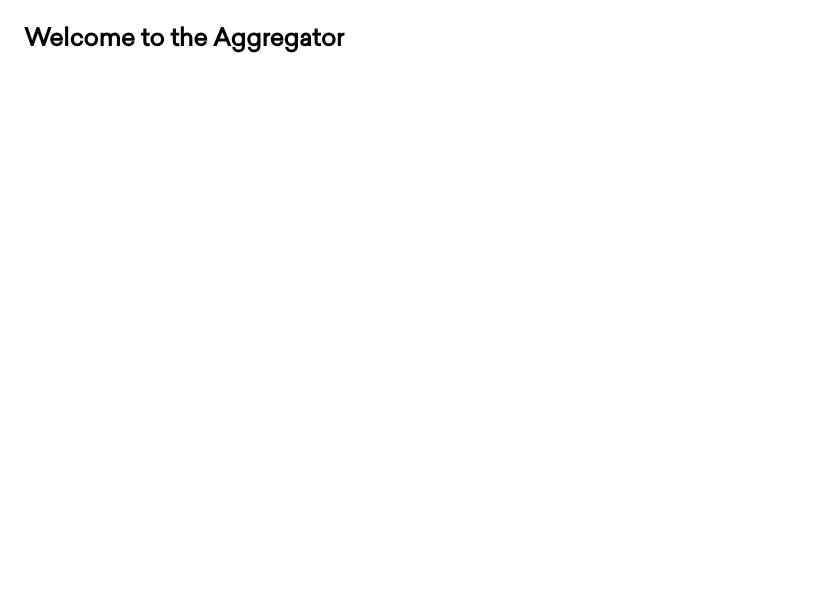
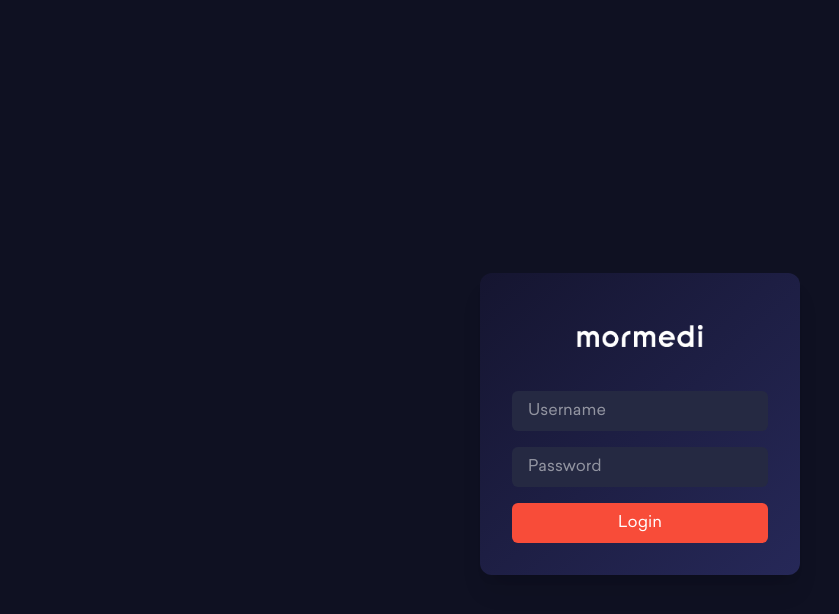
Before and after one commit to mormedi-lab/aggregator, a React (Vite) app in the folder frontend/: page / in a window 1280 px wide. Shown: the top 614 px of the page, without its empty margins (0-839 px from the left). Built offline with nearby package versions, Linux system fonts and the light colour scheme.

Commit message:
login page created

```diff
--- a/frontend/src/pages/LoginPage.tsx
+++ b/frontend/src/pages/LoginPage.tsx
@@ -1,5 +1,57 @@
-function LoginPage() {
-    return <h1 className="text-2xl font-semibold">Welcome to the Aggregator</h1>;
-  }
+import { useState } from "react";
+import { useNavigate } from "react-router-dom";
+import logo from "../assets/logo-mormedi-blanco.png";
 
-  export default LoginPage;
+const LoginPage = () => {
+  const [username, setUsername] = useState("");
+  const [password, setPassword] = useState("");
+  const navigate = useNavigate();
+
+  const handleSubmit = (e: React.FormEvent) => {
+    e.preventDefault();
+    if (username === "admin" && password === "mormedi123") {
+      navigate("/projects");
+    } else {
+      alert("Invalid credentials");
+    }
+  };
+
+  return (
+    <div className="flex items-center justify-center min-h-screen bg-[#0F1122]">
+      <div
+        className="p-8 rounded-xl shadow-xl w-full max-w-xs"
+        style={{
+          background: "linear-gradient(to bottom right, #151530, #262858)",
+        }}
+      >
+        <div className="flex justify-center mb-6">
+          <img src={logo} alt="Mormedi Logo" className="w-40" />
+        </div>
+        <form onSubmit={handleSubmit} className="space-y-4">
+          <input
+            type="text"
+            placeholder="Username"
+            className="w-full px-4 py-2 bg-[#252942] text-white rounded-md focus:outline-none font-light"
+            value={username}
+            onChange={(e) => setUsername(e.target.value)}
+          />
+          <input
+            type="password"
+            placeholder="Password"
+            className="w-full px-4 py-2 bg-[#252942] text-white rounded-md focus:outline-none font-light"
+            value={password}
+            onChange={(e) => setPassword(e.target.value)}
+          />
+          <button
+            type="submit"
+            className="w-full bg-[#F84C39] text-white py-2 rounded-md hover:bg-[#F83A27] transition font-regular"
+          >
+            Login
+          </button>
+        </form>
+      </div>
+    </div>
+  );
+};
+
+export default LoginPage;
--- a/frontend/src/styles.css
+++ b/frontend/src/styles.css
@@ -1,5 +1,6 @@
 @import "tailwindcss";
 
+/* Custom fonts */
 @font-face {
   font-family: "Saliec-Regular";
   src: url("./assets/fonts/Sailec-Regular.otf") format("opentype");
@@ -10,6 +11,12 @@
   src: url("./assets/fonts/Saliec-Light.ttf") format("truetype");
 }
 
+/* Reset and apply background */
+html,
 body {
+  margin: 0;
+  padding: 0;
+  background-color: #0F1122;
   font-family: "Saliec-Regular", sans-serif;
+  height: 100%;
 }
```
Also changed, not shown: frontend/src/assets/logo-mormedi-blanco.png (added).
